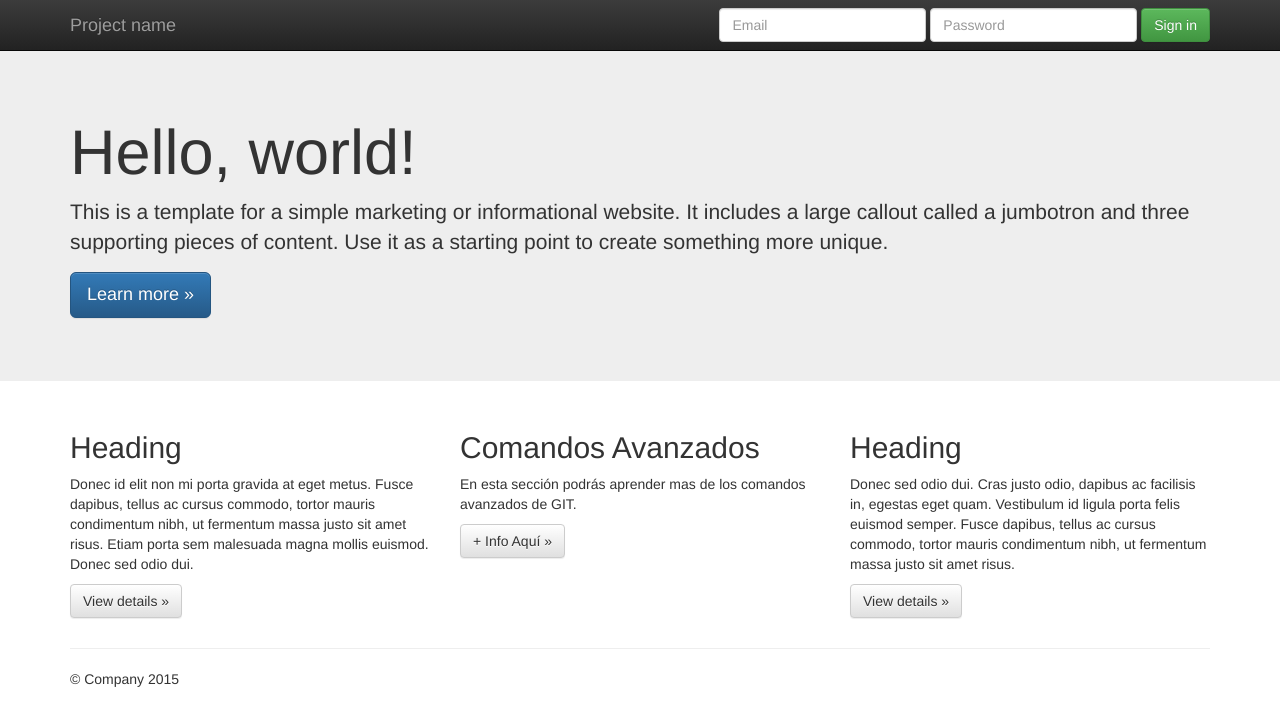
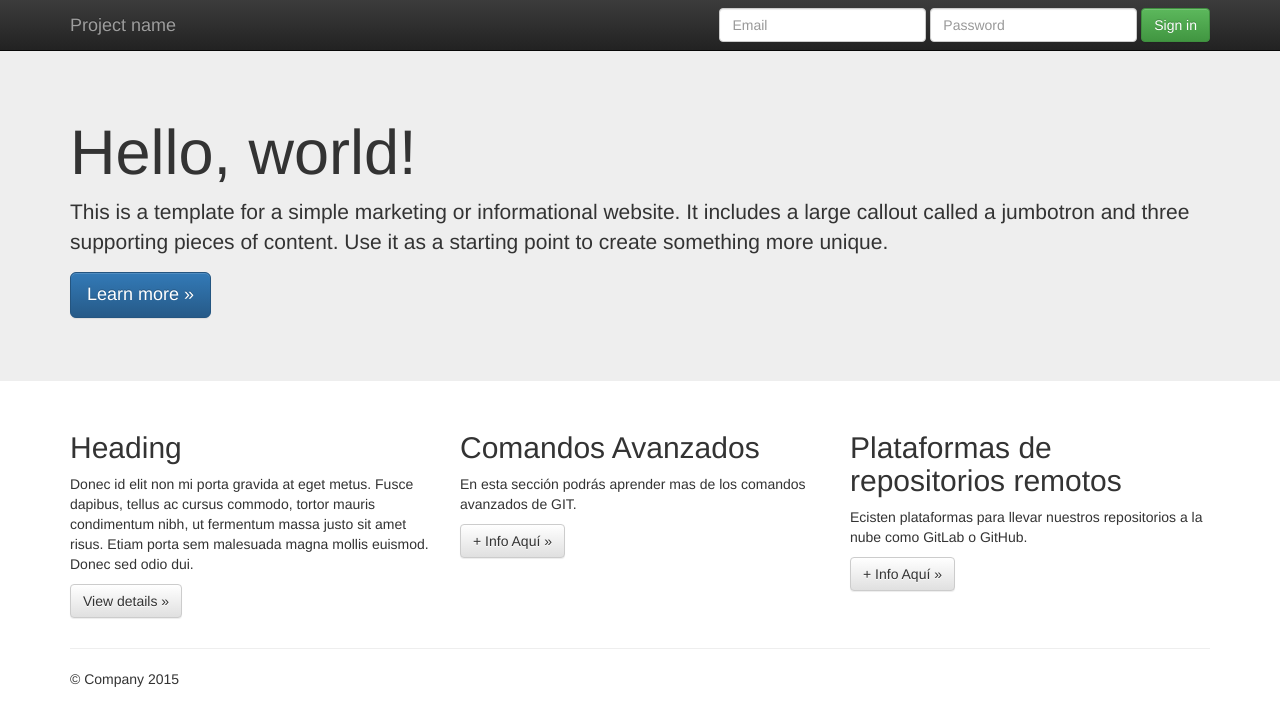
Before and after one commit to karelisroab/Trabajo2_Karelis_Roa_B, a plain HTML site: page index.html in a window 1280 px wide. Drawn offline with nearby package versions, Linux system fonts and the light colour scheme.

Commit message:
Se actualiza template. Se agrega sección de plantaformas de repositorios remotos en git

```diff
--- a/index.html
+++ b/index.html
@@ -75,9 +75,9 @@
           <p><a class="btn btn-default" href="#" role="button">+ Info Aquí &raquo;</a></p>
        </div>
         <div class="col-md-4">
-          <h2>Heading</h2>
-          <p>Donec sed odio dui. Cras justo odio, dapibus ac facilisis in, egestas eget quam. Vestibulum id ligula porta felis euismod semper. Fusce dapibus, tellus ac cursus commodo, tortor mauris condimentum nibh, ut fermentum massa justo sit amet risus.</p>
-          <p><a class="btn btn-default" href="#" role="button">View details &raquo;</a></p>
+          <h2>Plataformas de repositorios remotos</h2>
+          <p>Ecisten plataformas para llevar nuestros repositorios a la nube como GitLab o GitHub.</p>
+          <p><a class="btn btn-default" href="#" role="button">+ Info Aquí &raquo;</a></p>
         </div>
       </div>
 
```
